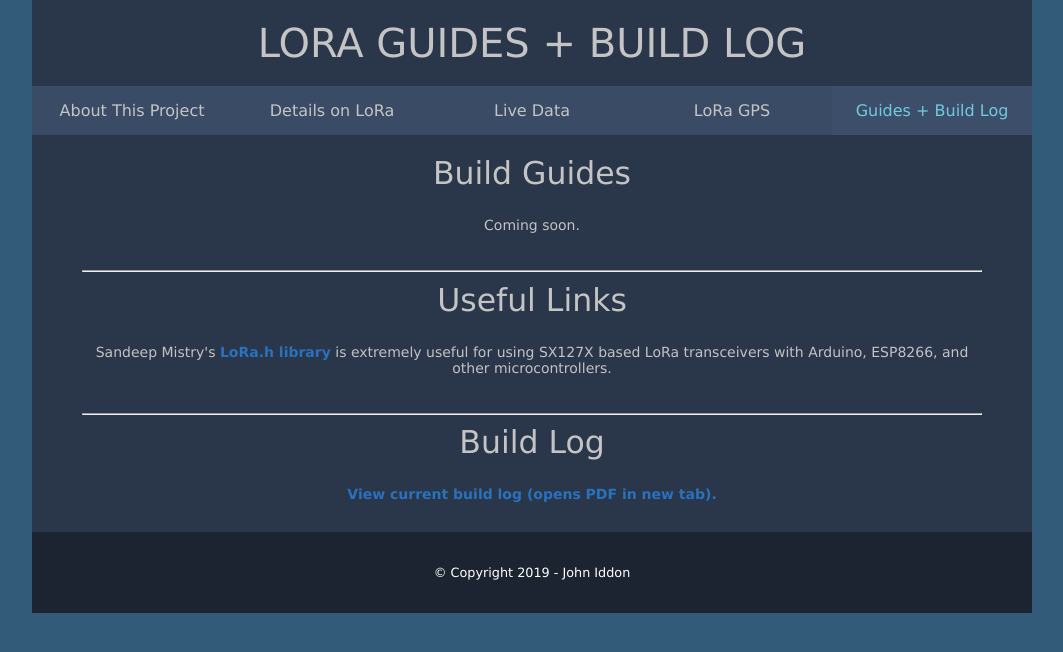
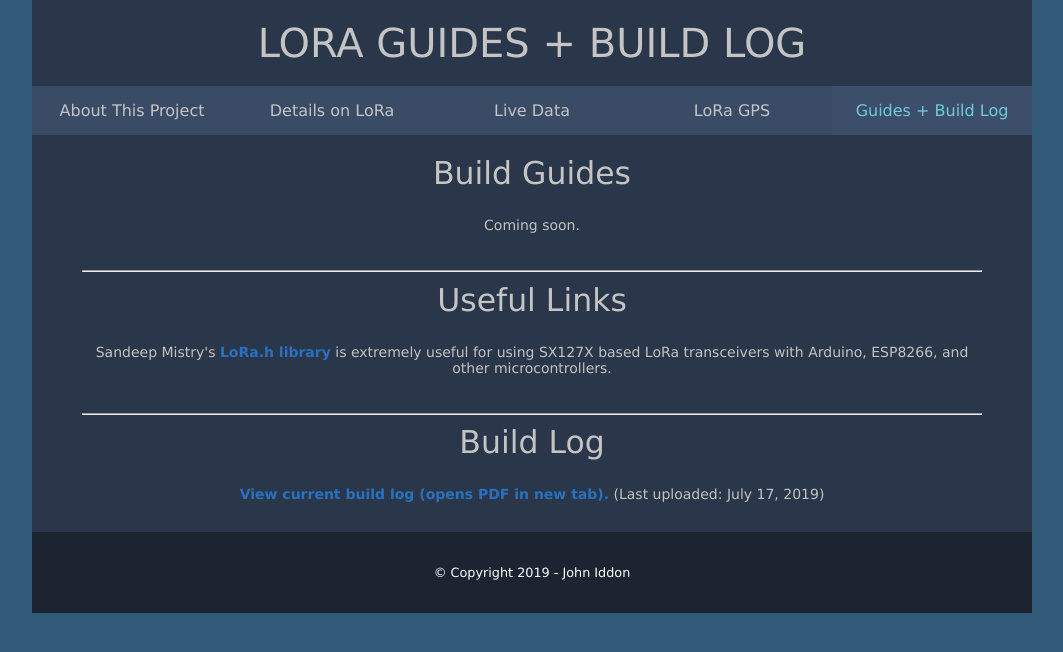
Before and after one commit to johniddon/johniddon.github.io, a plain HTML site: page buildLog.html in a window 1280 px wide. Shown: the whole page, without its empty margins (108-1171 px from the left). Drawn offline with Linux system fonts and the light colour scheme.

Commit message:
Forgot to add new log file.

```diff
--- a/buildLog.html
+++ b/buildLog.html
@@ -43,7 +43,7 @@
 	<hr>
 
 	<h2>Build Log</h2>
-	<p><a href="log/loraLogs20190703.pdf" target="_blank">View current build log (opens PDF in new tab).</a></p>
+	<p><a href="log/loraLogs20190717.pdf" target="_blank">View current build log (opens PDF in new tab).</a> (Last uploaded: July 17, 2019)</p>
 	<br>
 
   </div>
```
Also changed, not shown: 2 other files.
